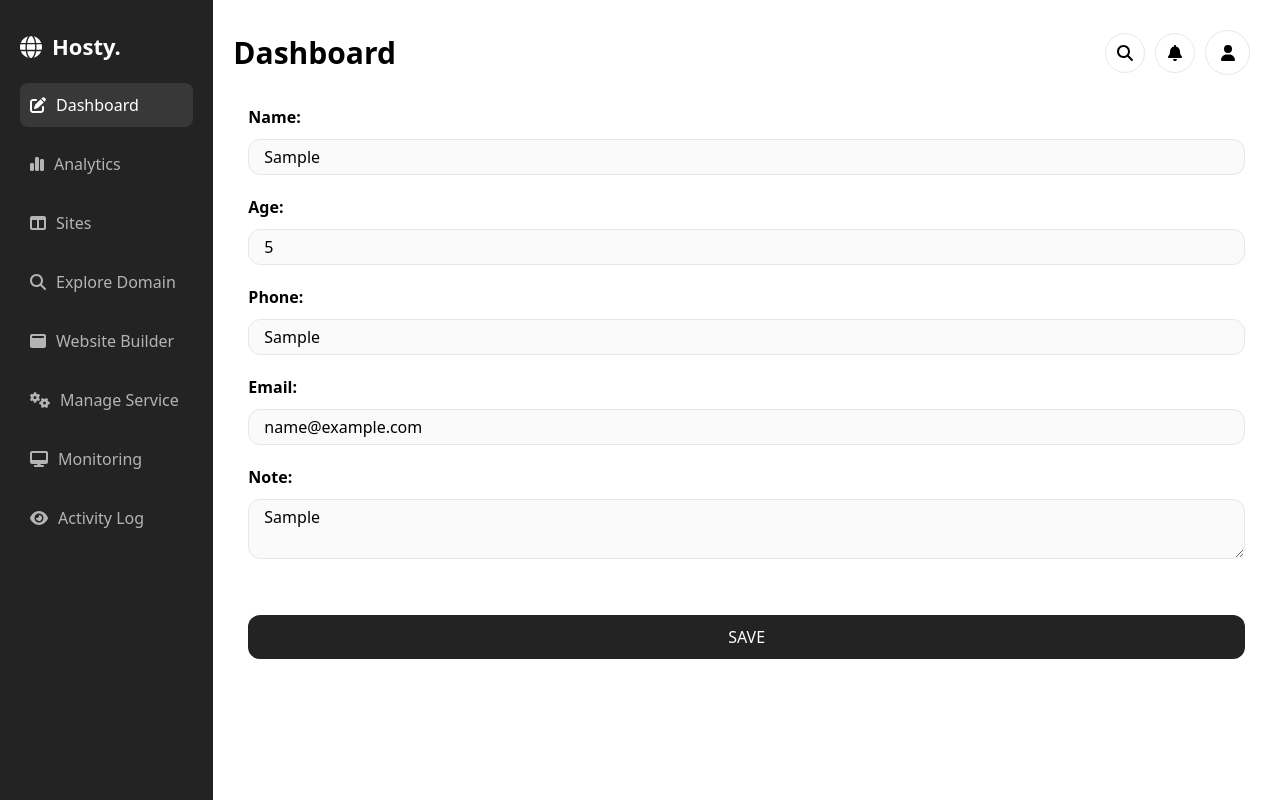
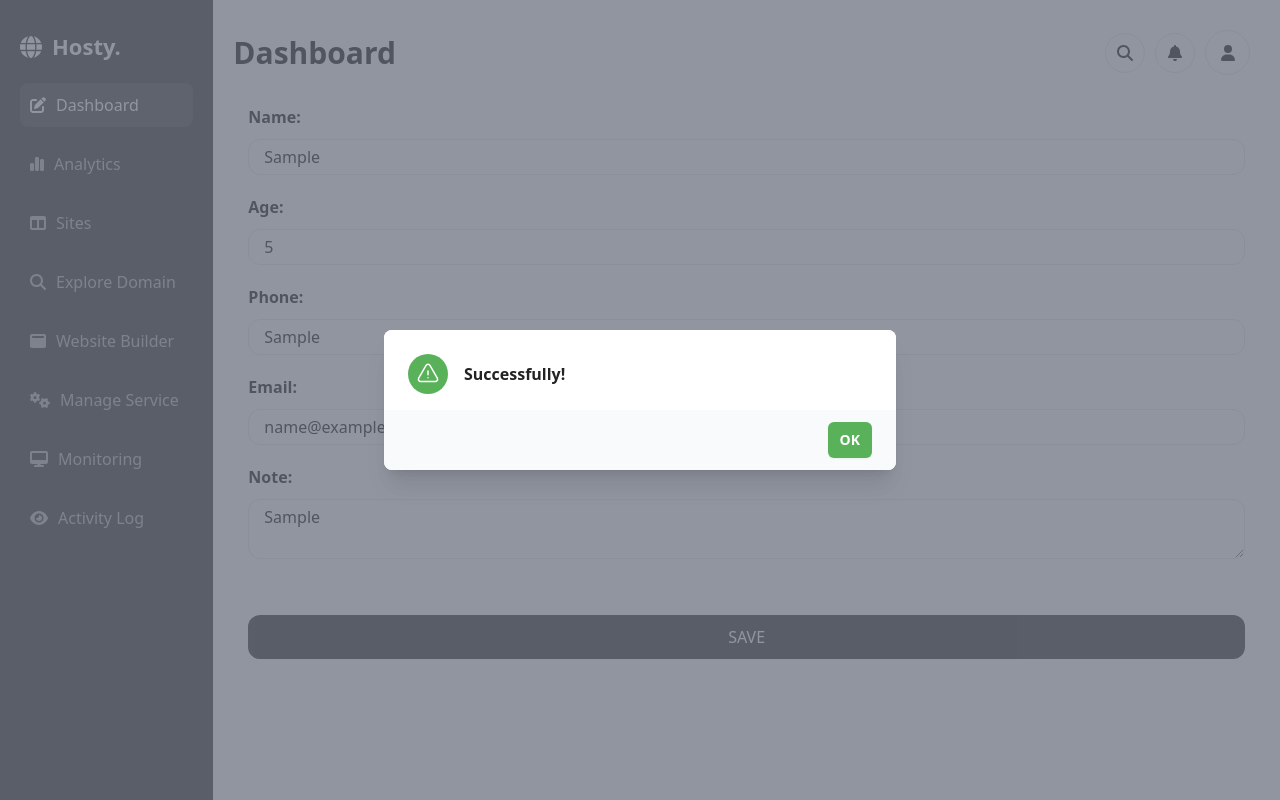
Before and after one commit to hildhild/Redux-tutorial, a React (Create React App) app: page / in a window 1280 px wide. Both pictures are taken after typing "Sample", "5", "Sample", "name@example.com", "Sample" into the empty fields and a click on the input "SAVE". Built offline with nearby package versions, Linux system fonts and the light colour scheme.

Commit message:
fix and finish

```diff
--- a/package.json
+++ b/package.json
@@ -8,6 +8,8 @@
     "@fortawesome/free-regular-svg-icons": "^6.5.2",
     "@fortawesome/free-solid-svg-icons": "^6.5.2",
     "@fortawesome/react-fontawesome": "^0.2.2",
+    "@headlessui/react": "^2.1.1",
+    "@heroicons/react": "^2.1.4",
     "@reduxjs/toolkit": "^2.2.6",
     "@testing-library/jest-dom": "^5.17.0",
     "@testing-library/react": "^13.4.0",
--- a/src/pages/Dashboard/dashboardSlice.js
+++ b/src/components/Form/formSlice.js
@@ -1,7 +1,7 @@
 import { createSlice } from "@reduxjs/toolkit";
 
 export default createSlice({
-    name: "dashboard",
+    name: "form",
     initialState: {
         formData : {
             name: '',
--- a/src/components/Form/index.js
+++ b/src/components/Form/index.js
@@ -1,12 +1,29 @@
 import React, { useState } from 'react';
+import { useDispatch } from 'react-redux';
+import formSlice from './formSlice';
+import successModalSlice from '../SuccessModal/successModalSlice';
+import { useSelector } from "react-redux";
 
-function Form({ onFormSubmit }) {
-    const [name, setName] = useState('');
-    const [age, setAge] = useState('');
-    const [phone, setPhone] = useState('');
-    const [email, setEmail] = useState('');
-    const [note, setNote] = useState('');
-    const [submitted, setSubmitted] = useState(false);
+function Form() {
+    const dispatch = useDispatch();
+
+    const [, setFormData] = useState({
+        name: '',
+        age: '',
+        phone: '',
+        email: '',
+        note: ''
+    });
+
+    //Du lieu khi dispatch thi moi thay doi
+    const curFormData = useSelector(state => state.dashboard.formData);
+
+    //Lay cac field hien tai, thay doi tuc thoi
+    const [name, setName] = useState(curFormData.name);
+    const [age, setAge] = useState(curFormData.age);
+    const [phone, setPhone] = useState(curFormData.phone);
+    const [email, setEmail] = useState(curFormData.email);
+    const [note, setNote] = useState(curFormData.note);
 
     const handleInputChange = (event) => {
         const target = event.target;
@@ -29,32 +46,34 @@ function Form({ onFormSubmit }) {
     const handleSubmit = (event) => {
         event.preventDefault(); //Ngăn chặn hành vi mặc định (load lại trang)
         const formData = { name, age, phone, email, note };
-        setSubmitted(true);
-        onFormSubmit(formData);
+        setFormData(formData);
+        dispatch(successModalSlice.actions.openModal(true));
+        dispatch(formSlice.actions.formSubmit(formData));
     };
+
 
     return (
       <div className="px-[15px]">
         <form onSubmit={handleSubmit} className=''>
             <div>
                 <div className='font-semibold mb-[10px]'>Name:</div>
-                <input disabled={submitted} className='mb-[20px] w-full border-[1px] border-solid px-[15px] py-[5px] rounded-xl' type="text" name="name" value={name} onChange={handleInputChange} placeholder="Enter your name..."/>
+                <input className='mb-[20px] w-full border-[1px] border-solid px-[15px] py-[5px] rounded-xl' type="text" name="name" value={name} onChange={handleInputChange} placeholder="Enter your name..."/>
             </div>
             <div>
                 <div className='font-semibold mb-[10px]'>Age:</div>
-                <input disabled={submitted} className='mb-[20px] w-full border-[1px] border-solid px-[15px] py-[5px] rounded-xl' type="number" name="age" value={age} onChange={handleInputChange} placeholder="Enter your age..."/>
+                <input className='mb-[20px] w-full border-[1px] border-solid px-[15px] py-[5px] rounded-xl' type="number" name="age" value={age} onChange={handleInputChange} placeholder="Enter your age..."/>
             </div><div>
                 <div className='font-semibold mb-[10px]'>Phone:</div>
-                <input disabled={submitted} className='mb-[20px] w-full border-[1px] border-solid px-[15px] py-[5px] rounded-xl' type="text" name="phone" value={phone} onChange={handleInputChange} placeholder="Enter your phone..."/>
+                <input className='mb-[20px] w-full border-[1px] border-solid px-[15px] py-[5px] rounded-xl' type="text" name="phone" value={phone} onChange={handleInputChange} placeholder="Enter your phone..."/>
             </div><div>
                 <div className='font-semibold mb-[10px]'>Email:</div>
-                <input disabled={submitted} className='mb-[20px] w-full border-[1px] border-solid px-[15px] py-[5px] rounded-xl' type="email" name="email" value={email} onChange={handleInputChange} placeholder="Enter your email..."/>
+                <input className='mb-[20px] w-full border-[1px] border-solid px-[15px] py-[5px] rounded-xl' type="email" name="email" value={email} onChange={handleInputChange} placeholder="Enter your email..."/>
             </div>
             <div>
                 <div className='font-semibold mb-[10px]'>Note:</div>
-                <textarea disabled={submitted} className='mb-[50px] w-full border-[1px] border-solid px-[15px] py-[5px] rounded-xl' placeholder="Enter note..." name='note' value={note} onChange={handleInputChange}></textarea>
+                <textarea className='mb-[50px] w-full border-[1px] border-solid px-[15px] py-[5px] rounded-xl' placeholder="Enter note..." name='note' value={note} onChange={handleInputChange}></textarea>
             </div>
-            <input type="submit" value="SAVE" className="bg-[#232323] text-[#FDFDFD] w-full cursor-pointer py-[10px] rounded-xl mb-[20px] hover:bg-[#383838] hover:text-white" />
+            <input type="submit" value="SAVE" className="bg-[#232323] text-[#FDFDFD] w-full cursor-pointer py-[10px] rounded-xl mb-[20px] hover:opacity-80 hover:text-white" />
         </form>
       </div>
     );
--- a/src/components/Header/index.js
+++ b/src/components/Header/index.js
@@ -1,9 +1,11 @@
-import {Link} from 'react-router-dom'
+import { useNavigate } from 'react-router-dom'
 import { FontAwesomeIcon } from '@fortawesome/react-fontawesome'
 import { faMagnifyingGlass, faBell, faUser} from '@fortawesome/free-solid-svg-icons'
 
 
 function Header({page}) {
+    const navigate = useNavigate();
+
     return (
         <div className="px-[20px] py-[30px] flex justify-between">
             <div className="text-[30px] font-semibold">{page}</div>
@@ -17,13 +19,13 @@ function Header({page}) {
                 {
                     page === "Profile"
                     ?
-                    <Link to='/profile' className='w-[45px] h-[45px] rounded-full border-solid border-[1px] grid place-content-center cursor-pointer mr-[10px] bg-black text-white'>
+                    <button onClick={() => {navigate('/profile')}} className='w-[45px] h-[45px] rounded-full border-solid border-[1px] grid place-content-center cursor-pointer mr-[10px] bg-black text-white'>
                         <FontAwesomeIcon icon={faUser}/>
-                    </Link>
+                    </button>
                     :
-                    <Link to='/profile' className='w-[45px] h-[45px] rounded-full border-solid border-[1px] grid place-content-center cursor-pointer mr-[10px] hover:bg-black hover:text-white'>
+                    <button onClick={() => {navigate('/profile')}} className='w-[45px] h-[45px] rounded-full border-solid border-[1px] grid place-content-center cursor-pointer mr-[10px] hover:bg-black hover:text-white'>
                         <FontAwesomeIcon icon={faUser}/>
-                    </Link>
+                    </button>
                 }
             </div>
 
--- a/src/components/Layouts/DefaultLayout/Sidebar/index.js
+++ b/src/components/Layouts/DefaultLayout/Sidebar/index.js
@@ -1,8 +1,10 @@
-import {Link} from 'react-router-dom'
+import { useNavigate } from 'react-router-dom'
 import { FontAwesomeIcon } from '@fortawesome/react-fontawesome'
 import { faGlobe, faPenToSquare, faChartSimple, faTableColumns, faMagnifyingGlass, faWindowMaximize, faGears, faDesktop, faEye } from '@fortawesome/free-solid-svg-icons'
 
 function Sidebar({pageType}) {
+    const navigate = useNavigate();
+
     return (
         <div className="bg-[#232323] text-[#FDFDFD] h-full py-[30px] px-[20px] text-[22px]">
             <div className=' flex items-center mb-[20px]'>
@@ -13,18 +15,18 @@ function Sidebar({pageType}) {
                 {
                     pageType === 'Dashboard'
                     ?
-                    <li className='mb-[15px] p-[10px] cursor-pointer bg-[#383838] text-white rounded-lg'>
-                        <Link to='/'>
+                    <li className='mb-[15px] cursor-pointer bg-[#383838] text-white rounded-lg'>
+                        <button onClick={()=>{navigate('/')}} className='h-full w-full text-start p-[10px]'>
                             <FontAwesomeIcon icon={faPenToSquare} className='mr-[10px]'/>
                             Dashboard
-                        </Link>
+                        </button>
                     </li>
                     :
-                    <li className='mb-[15px] p-[10px] cursor-pointer hover:bg-[#383838] hover:text-white rounded-lg'>
-                        <Link to='/'>
+                    <li className='mb-[15px] cursor-pointer hover:bg-[#383838] hover:text-white rounded-lg'>
+                        <button onClick={()=>{navigate('/')}} className='h-full w-full text-start p-[10px]'>
                             <FontAwesomeIcon icon={faPenToSquare} className='mr-[10px]'/>
                             Dashboard
-                        </Link>
+                        </button>
                     </li>
                 }
                 <li className='mb-[15px] p-[10px] cursor-pointer hover:bg-[#383838] hover:text-white rounded-lg'>
--- /dev/null
+++ b/src/components/SuccessModal/index.js
@@ -0,0 +1,59 @@
+import { useState } from 'react'
+import { Dialog, DialogBackdrop, DialogPanel, DialogTitle } from '@headlessui/react'
+import { ExclamationTriangleIcon } from '@heroicons/react/24/outline'
+import { useDispatch } from 'react-redux';
+import successModalSlice from './successModalSlice';
+import { useSelector } from 'react-redux';
+
+export default function SuccessModal() {
+    const dispatch = useDispatch();
+
+    const [, setOpenModal] = useState(false);
+
+    const curOpenModal = useSelector(state => state.successModal.openModal);
+
+    const onCloseModal = () => {
+        setOpenModal(false);
+        dispatch(successModalSlice.actions.openModal(false));
+    }
+
+    return (
+        <Dialog className="relative z-10" open={curOpenModal} onClose={onCloseModal}>
+        <DialogBackdrop
+            transition
+            className="fixed inset-0 bg-gray-500 bg-opacity-75 transition-opacity data-[closed]:opacity-0 data-[enter]:duration-300 data-[leave]:duration-200 data-[enter]:ease-out data-[leave]:ease-in"
+        />
+
+        <div className="fixed inset-0 z-10 w-screen overflow-y-auto">
+            <div className="flex min-h-full items-center justify-center p-4 text-center sm:items-center sm:p-0">
+            <DialogPanel
+                transition
+                className="relative transform overflow-hidden rounded-lg bg-white text-left shadow-xl transition-all data-[closed]:translate-y-4 data-[closed]:opacity-0 data-[enter]:duration-300 data-[leave]:duration-200 data-[enter]:ease-out data-[leave]:ease-in sm:my-8 sm:w-full sm:max-w-lg data-[closed]:sm:translate-y-0 data-[closed]:sm:scale-95"
+            >
+                <div className="bg-white px-4 pb-4 pt-5 sm:p-6 sm:pb-4">
+                <div className="flex items-center">
+                    <div className="mx-auto flex h-12 w-12 flex-shrink-0 items-center justify-center rounded-full bg-[#59B259] sm:mx-0 sm:h-10 sm:w-10">
+                    <ExclamationTriangleIcon className="h-6 w-6 text-white" aria-hidden="true" />
+                    </div>
+                    <div className="mt-3 text-center sm:ml-4 sm:mt-0 sm:text-left">
+                    <DialogTitle as="h3" className="text-base font-semibold text-center text-[#232323]">
+                        Successfully!
+                    </DialogTitle>
+                    </div>
+                </div>
+                </div>
+                <div className="bg-gray-50 px-4 py-3 sm:flex sm:flex-row-reverse sm:px-6">
+                <button
+                    type="button"
+                    className="inline-flex w-full justify-center rounded-md bg-[#59B259] px-3 py-2 text-sm font-semibold text-white shadow-sm hover:opacity-80 sm:ml-3 sm:w-auto"
+                    onClick={onCloseModal}
+                >
+                    OK
+                </button>
+                </div>
+            </DialogPanel>
+            </div>
+        </div>
+        </Dialog>
+    )
+}
--- /dev/null
+++ b/src/components/SuccessModal/successModalSlice.js
@@ -0,0 +1,13 @@
+import { createSlice } from "@reduxjs/toolkit";
+
+export default createSlice({
+    name: "successModal",
+    initialState: {
+        openModal : false
+    },
+    reducers: {
+        openModal: (state, action) => {
+            state.openModal = action.payload;
+        }
+    }
+});
--- a/src/pages/Dashboard/index.js
+++ b/src/pages/Dashboard/index.js
@@ -1,27 +1,17 @@
-import React, { useState } from 'react';
+import React from 'react';
 import Header from "../../components/Header";
 import Form from "../../components/Form";
-import { useDispatch } from 'react-redux';
-import dashboardSlice from './dashboardSlice';
+import SuccessModal from '../../components/SuccessModal';
 
 
 function Dashboard() {
-    const dispatch = useDispatch();
-
-    const [formData, setFormData] = useState(null);
-
-    const handleFormSubmit = (data) => {
-        setFormData(data);
-        dispatch(dashboardSlice.actions.formSubmit(data));
-        alert("Save successfully!")
-    };
-
     return (
         <div>
             <Header page='Dashboard'/>
             <div className="px-[20px]">
-                <Form onFormSubmit={handleFormSubmit}></Form>
+                <Form/>
             </div>
+            <SuccessModal/>
         </div>
     );
 }
--- a/src/pages/Profile/index.js
+++ b/src/pages/Profile/index.js
@@ -1,7 +1,6 @@
 import Header from "../../components/Header";
 import Info from "../../components/Info";
 import { useSelector } from "react-redux";
-// import { formDataSelector } from "../../redux/selectors";
 
 function Profile() {
     const formData = useSelector(state => state.dashboard.formData);
--- a/src/redux/actions.js
+++ b/src/redux/actions.js
@@ -1,6 +1,13 @@
 export const formSubmit = (data) => {
     return {
-        type: 'dashboard/formSubmit',
+        type: 'form/formSubmit',
         payload: data
     }
 }
+
+export const openModal = (data) => {
+    return {
+        type: 'successModal/openModal',
+        payload: data
+    }
+}
--- a/src/redux/store.js
+++ b/src/redux/store.js
@@ -1,9 +1,11 @@
 import { configureStore } from '@reduxjs/toolkit';
-import dashboardSlice from '../pages/Dashboard/dashboardSlice';
+import formSlice from '../components/Form/formSlice';
+import successModalSlice from '../components/SuccessModal/successModalSlice';
 
 const store = configureStore({
     reducer: {
-        dashboard: dashboardSlice.reducer
+        dashboard: formSlice.reducer,
+        successModal: successModalSlice.reducer
     },
 });
 
```
Also changed, not shown: src/redux/selectors.js (deleted, +0 -12 lines), 1 other file (tests, documents, lock files or other folders).
